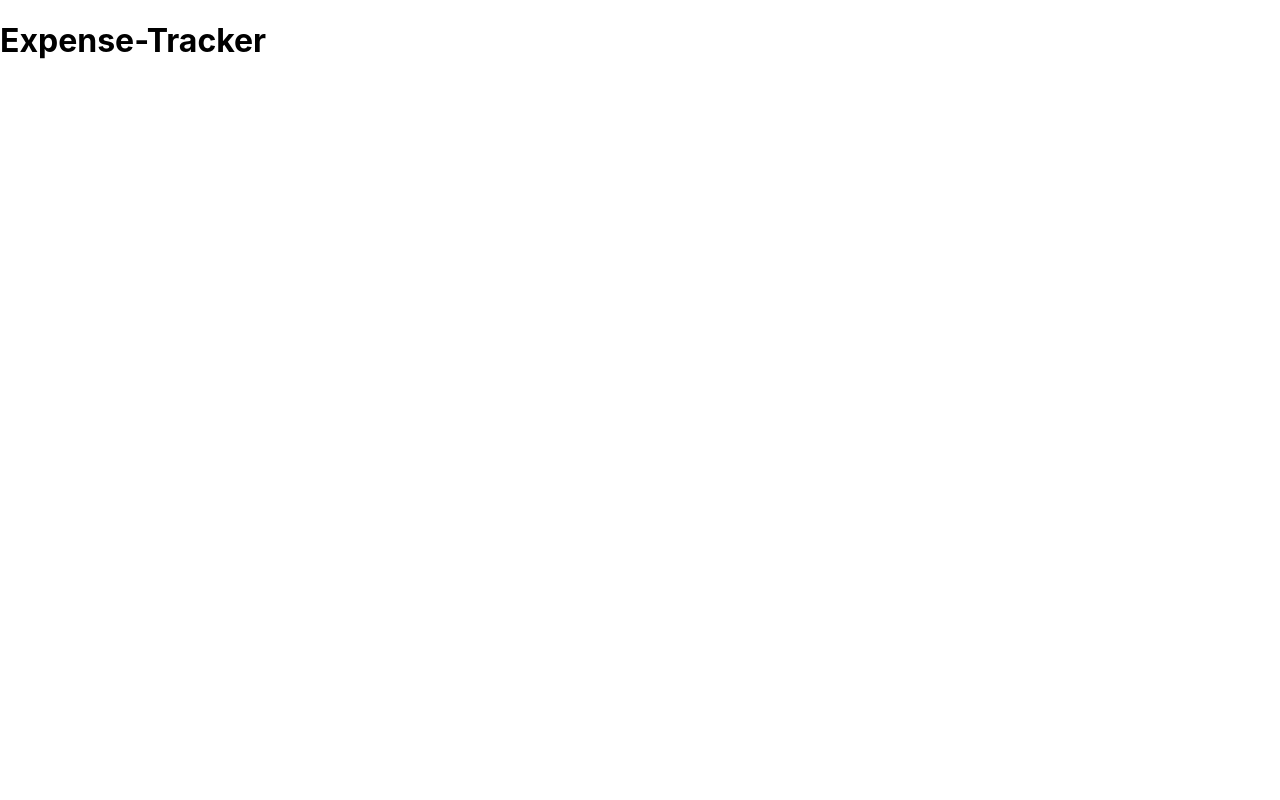
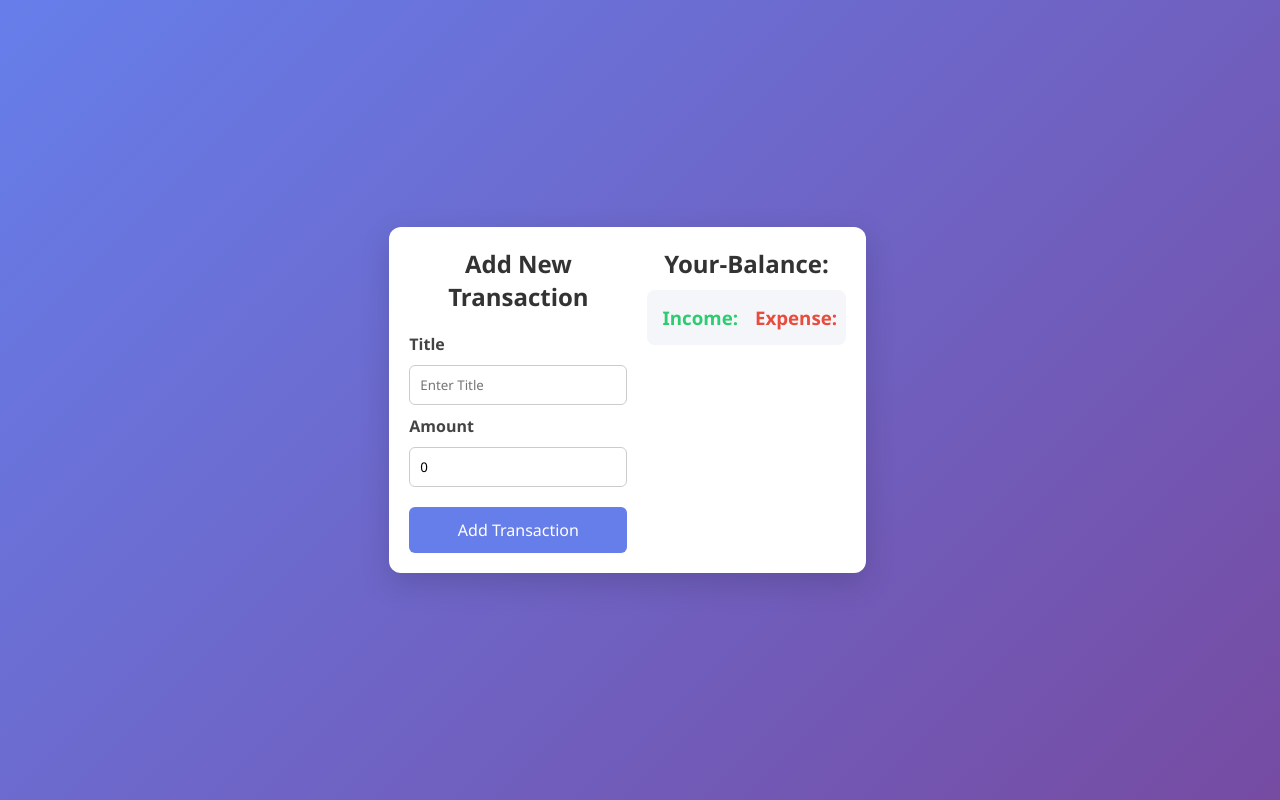
Before and after one commit to prathameshcode360/EXPENSE-TRACKER-APP, a React (Create React App) app: page / in a window 1280 px wide. Built offline with nearby package versions, Linux system fonts and the light colour scheme.

Commit message:
First-Stage Implemented

```diff
--- a/src/App.js
+++ b/src/App.js
@@ -1,7 +1,9 @@
+import TransactionForm from "./Components/transactionForm";
+
 function App() {
   return (
     <div className="App">
-      <h1>Expense-Tracker</h1>
+      <TransactionForm />
     </div>
   );
 }
--- /dev/null
+++ b/src/Components/transactionForm.js
@@ -0,0 +1,63 @@
+import { useState } from "react";
+import TransactionInfo from "./transactionInfo";
+import TransactionList from "./transactionList";
+
+function TransactionForm() {
+  const [transaction, setTransaction] = useState({ title: "", amount: 0 });
+  const [trasactionData, setTransactionData] = useState([]);
+
+  function handleSubmit(event) {
+    event.preventDefault();
+
+    setTransactionData((prevData) => [
+      { title: transaction.title, amount: transaction.amount },
+      ...prevData,
+    ]);
+
+    setTransaction({ title: "", amount: 0 });
+  }
+
+  return (
+    <>
+      <div className="left-section">
+        <h2>Add New Transaction</h2>
+        <form className="transaction-form" onSubmit={handleSubmit}>
+          <label htmlFor="title">Title</label>
+          <input
+            type="text"
+            id="title"
+            placeholder="Enter Title"
+            required
+            value={transaction.title}
+            onChange={(e) =>
+              setTransaction({
+                title: e.target.value,
+                amount: transaction.amount,
+              })
+            }
+          />
+          <label htmlFor="amount">Amount</label>
+          <input
+            type="number"
+            id="amount"
+            placeholder="Enter Amount"
+            required
+            value={transaction.amount}
+            onChange={(e) =>
+              setTransaction({
+                title: transaction.title,
+                amount: e.target.value,
+              })
+            }
+          />
+          <button type="submit">Add Transaction</button>
+        </form>
+      </div>
+      <div className="right-section">
+        <TransactionInfo trasactionData={trasactionData} />
+        <TransactionList trasactionData={trasactionData} />
+      </div>
+    </>
+  );
+}
+export default TransactionForm;
--- /dev/null
+++ b/src/Components/transactionInfo.js
@@ -0,0 +1,18 @@
+function TransactionInfo() {
+  return (
+    <div className="transaction-info">
+      <div className="balance">
+        <h2>Your-Balance:</h2>
+      </div>
+      <div className="income-expense">
+        <div className="income">
+          <h3>Income:</h3>
+        </div>
+        <div className="Expense">
+          <h3>Expense:</h3>
+        </div>
+      </div>
+    </div>
+  );
+}
+export default TransactionInfo;
--- /dev/null
+++ b/src/Components/transactionList.js
@@ -0,0 +1,26 @@
+function TransactionList(props) {
+  const { trasactionData } = props;
+  return (
+    <>
+      <div className="transaction-list">
+        {trasactionData.map((transaction, index) => (
+          <div className="transaction" key={index}>
+            <h3>{transaction.title}</h3>
+            <h4>{transaction.amount}Rs</h4>
+            <div className="actions">
+              <img
+                src="https://cdn-icons-png.flaticon.com/128/6861/6861362.png"
+                alt="delete-"
+              />
+              <img
+                src="https://cdn-icons-png.flaticon.com/128/18094/18094524.png"
+                alt="update"
+              />
+            </div>
+          </div>
+        ))}
+      </div>
+    </>
+  );
+}
+export default TransactionList;
--- a/src/index.css
+++ b/src/index.css
@@ -1,13 +1,163 @@
-body {
+/* ---------- GLOBAL ---------- */
+* {
   margin: 0;
-  font-family: -apple-system, BlinkMacSystemFont, 'Segoe UI', 'Roboto', 'Oxygen',
-    'Ubuntu', 'Cantarell', 'Fira Sans', 'Droid Sans', 'Helvetica Neue',
-    sans-serif;
-  -webkit-font-smoothing: antialiased;
-  -moz-osx-font-smoothing: grayscale;
+  padding: 0;
+  box-sizing: border-box;
+  font-family: "Segoe UI", sans-serif;
 }
 
-code {
-  font-family: source-code-pro, Menlo, Monaco, Consolas, 'Courier New',
-    monospace;
+body {
+  background: linear-gradient(135deg, #667eea, #764ba2);
+  min-height: 100vh;
+  display: flex;
+  justify-content: center;
+  align-items: center;
 }
+
+/* ---------- APP CONTAINER ---------- */
+.App {
+  background: #ffffff;
+  width: 95%;
+  max-width: 900px;
+  padding: 20px;
+  border-radius: 12px;
+  box-shadow: 0 10px 30px rgba(0, 0, 0, 0.15);
+}
+
+.App h2 {
+  text-align: center;
+  margin-bottom: 20px;
+  color: #333;
+}
+
+/* ---------- MAIN LAYOUT ---------- */
+.left-section,
+.right-section {
+  width: 100%;
+}
+
+@media (min-width: 768px) {
+  .App {
+    display: flex;
+    gap: 20px;
+  }
+
+  .left-section,
+  .right-section {
+    width: 50%;
+  }
+}
+
+/* ---------- FORM ---------- */
+.transaction-form {
+  display: flex;
+  flex-direction: column;
+  gap: 10px;
+}
+
+.transaction-form label {
+  font-weight: 600;
+  color: #444;
+}
+
+.transaction-form input {
+  padding: 10px;
+  border-radius: 6px;
+  border: 1px solid #ccc;
+  outline: none;
+  transition: 0.3s;
+}
+
+.transaction-form input:focus {
+  border-color: #667eea;
+}
+
+.transaction-form button {
+  margin-top: 10px;
+  padding: 12px;
+  background: #667eea;
+  color: white;
+  border: none;
+  border-radius: 6px;
+  font-size: 16px;
+  cursor: pointer;
+  transition: 0.3s;
+}
+
+.transaction-form button:hover {
+  background: #5a6fdc;
+}
+
+/* ---------- TRANSACTION INFO ---------- */
+.transaction-info {
+  margin-bottom: 20px;
+}
+
+.balance h2 {
+  color: #333;
+  margin-bottom: 10px;
+}
+
+.income-expense {
+  display: flex;
+  justify-content: space-between;
+  background: #f5f6fa;
+  padding: 15px;
+  border-radius: 8px;
+}
+
+.income,
+.Expense {
+  width: 45%;
+  text-align: center;
+}
+
+.income h3 {
+  color: #2ecc71;
+}
+
+.Expense h3 {
+  color: #e74c3c;
+}
+
+/* ---------- TRANSACTION LIST ---------- */
+.transaction-list {
+  display: flex;
+  flex-direction: column;
+  gap: 10px;
+}
+
+.transaction {
+  display: flex;
+  justify-content: space-between;
+  align-items: center;
+  background: #f9f9f9;
+  padding: 12px;
+  border-radius: 8px;
+  border-left: 5px solid #667eea;
+}
+
+.transaction h3 {
+  font-size: 16px;
+  color: #333;
+}
+
+.transaction h4 {
+  color: #555;
+}
+
+/* ---------- ACTION ICONS ---------- */
+.actions {
+  display: flex;
+  gap: 10px;
+}
+
+.actions img {
+  width: 22px;
+  cursor: pointer;
+  transition: 0.2s;
+}
+
+.actions img:hover {
+  transform: scale(1.15);
+}
```
